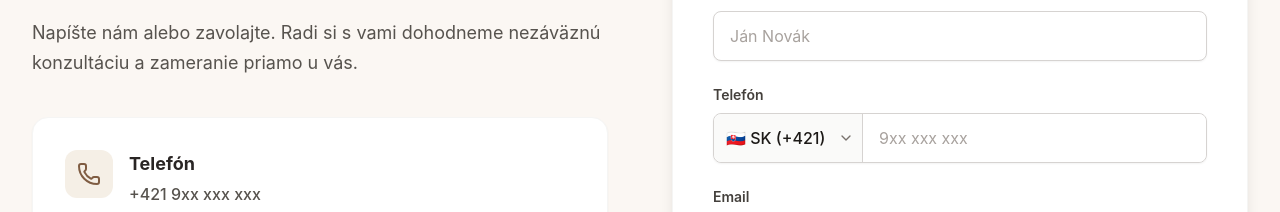
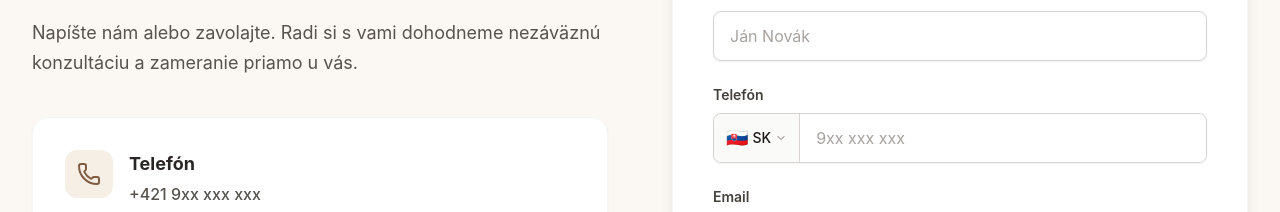
Before and after one commit to pjetko-dotcom/ard_interier, a React (Vite) app: page / in a window 1280 px wide. Shown: the part 4831-5043 px from the top of the page. Built offline with nearby package versions, Linux system fonts and the light colour scheme.

Commit message:
Fix: Custom country selector with visible flags in dropdown

```diff
--- a/components/Contact.tsx
+++ b/components/Contact.tsx
@@ -1,4 +1,4 @@
-import React, { useState } from 'react';
+import React, { useState, useEffect, useRef } from 'react';
 import { Phone, Mail, MapPin, Send, ChevronDown } from 'lucide-react';
 
 interface Country {
@@ -17,6 +17,8 @@ const countries: Country[] = [
 
 export const Contact: React.FC = () => {
   const [formStatus, setFormStatus] = useState<'idle' | 'success' | 'error'>('idle');
+  const [isCountryDropdownOpen, setIsCountryDropdownOpen] = useState(false);
+  const dropdownRef = useRef<HTMLDivElement>(null);
 
   // Form State
   const [formData, setFormData] = useState({
@@ -32,6 +34,20 @@ export const Contact: React.FC = () => {
     phone: '',
     email: ''
   });
+
+  // Close dropdown when clicking outside
+  useEffect(() => {
+    const handleClickOutside = (event: MouseEvent) => {
+      if (dropdownRef.current && !dropdownRef.current.contains(event.target as Node)) {
+        setIsCountryDropdownOpen(false);
+      }
+    };
+
+    if (isCountryDropdownOpen) {
+      document.addEventListener('mousedown', handleClickOutside);
+      return () => document.removeEventListener('mousedown', handleClickOutside);
+    }
+  }, [isCountryDropdownOpen]);
 
   const validateEmail = (email: string) => {
     return /^[^\s@]+@[^\s@]+\.[^\s@]+$/.test(email);
@@ -53,9 +69,9 @@ export const Contact: React.FC = () => {
     }
   };
 
-  const handleCountryChange = (e: React.ChangeEvent<HTMLSelectElement>) => {
-    const country = countries.find(c => c.prefix === e.target.value);
-    if (country) setSelectedCountry(country);
+  const handleCountrySelect = (country: Country) => {
+    setSelectedCountry(country);
+    setIsCountryDropdownOpen(false);
   };
 
   const handleSubmit = (e: React.FormEvent) => {
@@ -164,22 +180,43 @@ export const Contact: React.FC = () => {
                 <label htmlFor="phone" className="block text-sm font-semibold text-stone-700 mb-2">Telefón</label>
                 <div className={`relative flex rounded-lg shadow-sm border transition-all focus-within:ring-2 focus-within:ring-wood-500 focus-within:border-wood-500 ${errors.phone ? 'border-red-500' : 'border-stone-300'}`}>
 
-                  {/* Custom Select for Country */}
-                  <div className="relative inset-y-0 left-0 flex items-center bg-stone-50 rounded-l-lg border-r border-stone-300">
-                    <select
-                      value={selectedCountry.prefix}
-                      onChange={handleCountryChange}
-                      className="h-full py-3 pl-3 pr-8 bg-transparent text-stone-900 font-medium rounded-l-lg focus:ring-0 border-transparent cursor-pointer appearance-none outline-none z-10"
-                      aria-label="Country Code"
+                  {/* Custom Country Selector Dropdown */}
+                  <div className="relative" ref={dropdownRef}>
+                    <button
+                      type="button"
+                      onClick={() => setIsCountryDropdownOpen(!isCountryDropdownOpen)}
+                      className="h-full py-3 px-3 bg-stone-50 rounded-l-lg border-r border-stone-300 flex items-center gap-1 hover:bg-stone-100 transition-colors cursor-pointer focus:outline-none focus:ring-2 focus:ring-wood-500 focus:ring-inset"
+                      aria-label="Select country"
+                      aria-expanded={isCountryDropdownOpen}
                     >
-                      {countries.map((country) => (
-                        <option key={country.code} value={country.prefix}>
-                           {country.flag} {country.code} ({country.prefix})
-                        </option>
-                      ))}
-                    </select>
-                    {/* Visual Chevron */}
-                    <ChevronDown className="absolute right-2 w-4 h-4 text-stone-500 pointer-events-none z-0" />
+                      <span className="text-lg leading-none" role="img" aria-label={`Flag for ${selectedCountry.code}`}>
+                        {selectedCountry.flag}
+                      </span>
+                      <span className="text-stone-900 font-medium text-sm">{selectedCountry.code}</span>
+                      <ChevronDown className={`w-3 h-3 text-stone-500 transition-transform ${isCountryDropdownOpen ? 'rotate-180' : ''}`} />
+                    </button>
+
+                    {/* Dropdown Menu */}
+                    {isCountryDropdownOpen && (
+                      <div className="absolute top-full left-0 mt-1 bg-white border border-stone-300 rounded-lg shadow-lg z-20 min-w-[140px]">
+                        {countries.map((country) => (
+                          <button
+                            key={country.code}
+                            type="button"
+                            onClick={() => handleCountrySelect(country)}
+                            className={`w-full px-3 py-2 text-left flex items-center gap-2 hover:bg-wood-50 transition-colors ${
+                              selectedCountry.code === country.code ? 'bg-wood-100 font-semibold' : ''
+                            }`}
+                          >
+                            <span className="text-lg leading-none" role="img" aria-label={`Flag for ${country.code}`}>
+                              {country.flag}
+                            </span>
+                            <span className="text-stone-900">{country.code}</span>
+                            <span className="text-stone-500 text-xs ml-auto">{country.prefix}</span>
+                          </button>
+                        ))}
+                      </div>
+                    )}
                   </div>
 
                   {/* Phone Input */}
```
Also changed, not shown: 1 other file (tests, documents, lock files or other folders).
